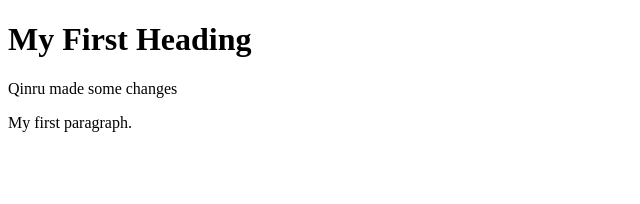
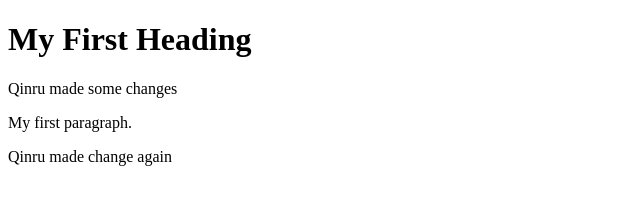
Before and after one commit to QinRu/ProjectA, a plain HTML site: page index.html in a window 1280 px wide. Shown: the whole page, without its empty margins (0-640 px from the left). Drawn offline with Linux system fonts and the light colour scheme.

Commit message:
commit 2

```diff
--- a/index.html
+++ b/index.html
@@ -5,6 +5,7 @@
 <h1>My First Heading</h1>
 <p>Qinru made some changes</p>
 <p>My first paragraph.</p>
+<p>Qinru made change again</p>
 
 </body>
 </html>
```
